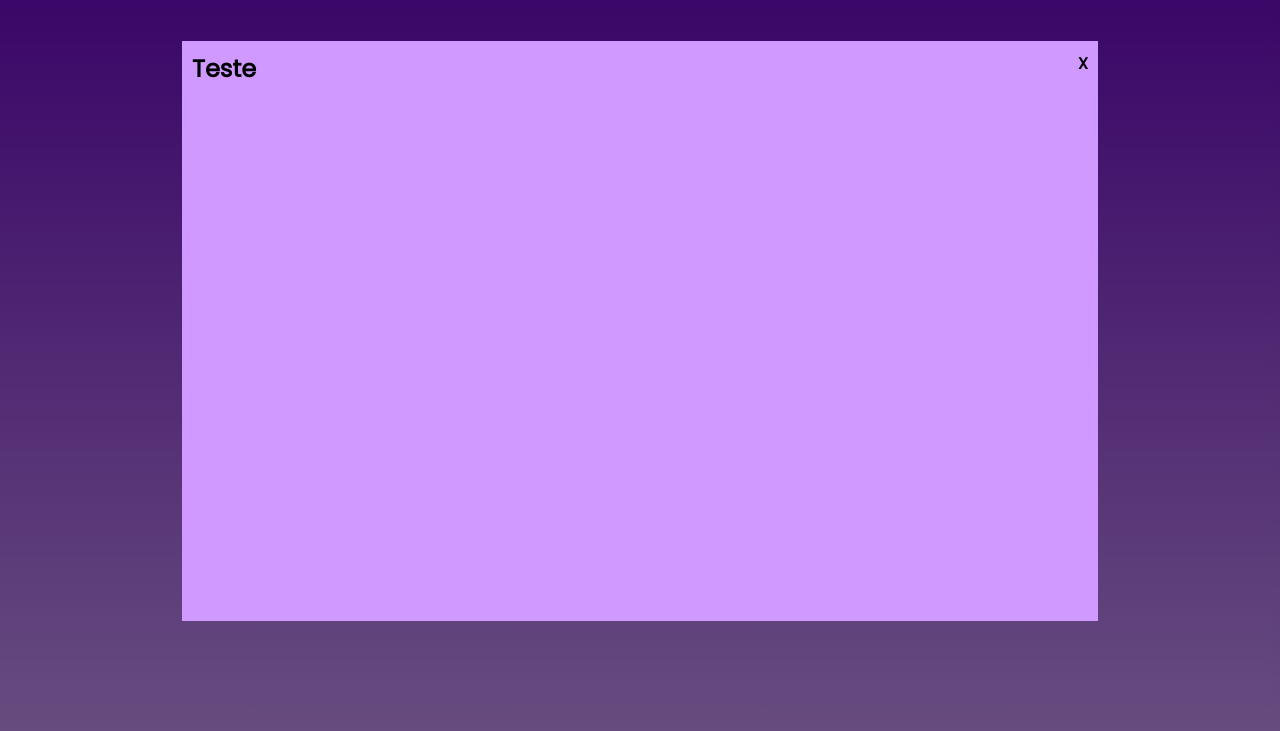
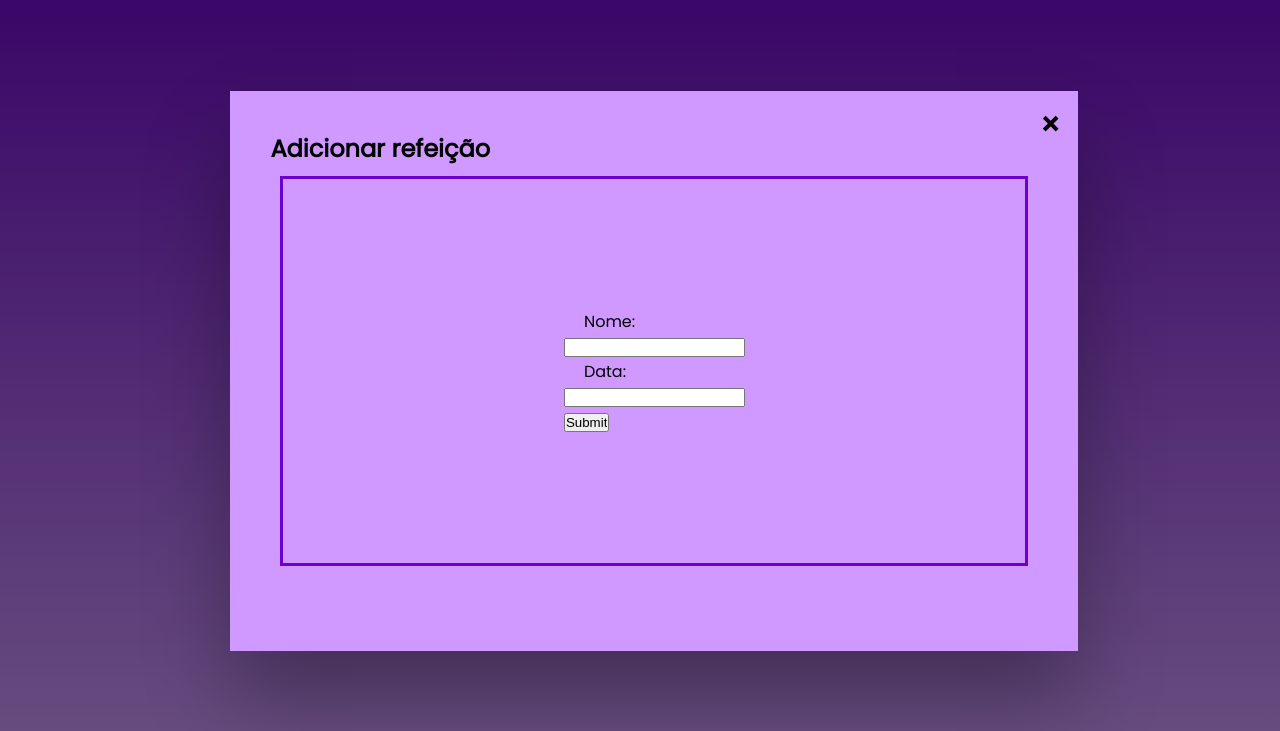
Before and after one commit to lsbernardes/minhacomida, a website: page index.html in a window 1280 px wide. Both pictures are taken after a click on the link "Acrescentar". Shown: the part 69-800 px from the top of the page. Drawn offline with Linux system fonts and the light colour scheme.

Commit message:
terceiro commit

```diff
--- a/index.html
+++ b/index.html
@@ -30,11 +30,20 @@
       </div>
     </div>
 
-    <div class="box-bg hidden">
-      <div class="box">
-        <h2>Teste</h2>
-        <span class="box-close">X</span>
+    <div class="box hidden">
+      <h2>Adicionar refeição</h2>
+      <span class="close">&times;</span>
+      <div class="box-add">
+        <form action="" class="form">
+          <label for="" class="label">Nome:</label> <br />
+          <input type="text" class="name" /> <br />
+          <label for="" class="label">Data:</label> <br />
+          <input type="text" class="data" /> <br />
+          <input type="submit" class="submit" /> <br />
+        </form>
       </div>
     </div>
+
+    <div class="overlay hidden"></div>
   </body>
 </html>
--- a/script.js
+++ b/script.js
@@ -1,6 +1,17 @@
 const acrescentar = document.querySelector('.btn-1');
-const background = document.querySelector('.box-bg');
+const overlay = document.querySelector('.overlay');
+const box = document.querySelector('.box');
+const closeBtn = document.querySelector('.close');
 
-acrescentar.addEventListener('click', () => {
-  background.classList.remove('hidden');
-});
+const abrirModal = () => {
+  overlay.classList.remove('hidden');
+  box.classList.remove('hidden');
+};
+const fecharModal = () => {
+  overlay.classList.add('hidden');
+  box.classList.add('hidden');
+};
+
+acrescentar.addEventListener('click', abrirModal);
+closeBtn.addEventListener('click', fecharModal);
+overlay.addEventListener('click', fecharModal);
--- a/style.css
+++ b/style.css
@@ -7,6 +7,9 @@ body {
   min-height: 100vh;
   background: linear-gradient(to top, #cf99ff, #6d00cc);
   font-family: Poppins;
+  position: relative;
+  /* display: flex;
+  flex-direction: flex-start; */
 }
 
 .nav {
@@ -27,8 +30,8 @@ body {
   padding: 3rem;
   min-height: 70vh;
 }
-.box-bg {
-  position: fixed;
+.overlay {
+  position: absolute;
   top: 0;
   left: 0;
   width: 100%;
@@ -39,21 +42,41 @@ body {
   align-items: center;
   min-height: 70vh;
   background-color: rgba(0, 0, 0, 0.5);
-  /* border: 5px solid #ec492c; */
+  z-index: 5;
 }
 .box {
-  position: relative;
-  height: 70%;
-  width: 70%;
+  position: absolute;
+  top: 20%;
+  left: 18%;
+  width: 60%;
+  height: 60%;
   background-color: #cf99ff;
-  padding: 10px;
+  padding: 40px;
+  align-items: center;
+  justify-content: center;
+  z-index: 10;
+  box-shadow: 0 3rem 5rem rgba(0, 0, 0, 0.3);
 }
-.box-close {
+.box-add {
+  display: flex;
+  flex-direction: column;
+  align-items: center;
+  justify-content: center;
+  border: 3px solid #6d00cc;
+  height: 80%;
+  margin: 10px;
+}
+/* .box-add * {
+  margin: 10px;
+} */
+.close {
   position: absolute;
   top: 10px;
   right: 10px;
+  font-size: 2rem;
   font-weight: bold;
   cursor: pointer;
+  padding: 0 8px;
 }
 .group {
   margin-top: 10px;
@@ -64,6 +87,7 @@ body {
 }
 .button {
   text-decoration: none;
+  min-width: 180px;
   padding: 30px 75px;
   border-radius: 5px;
   box-shadow: inset 0 0 0 0 #997cb3;
@@ -72,6 +96,36 @@ body {
   text-align: center;
   font-size: 1.5rem;
 }
+.btn-1 {
+  color: #fff;
+  background-color: rgb(80, 92, 104);
+}
+.btn-1:hover {
+  transition: 0.4s;
+  background-color: rgba(91, 105, 118, 1);
+}
+.btn-2 {
+  color: #000;
+  background-color: hsl(50, 100%, 50%);
+}
+.btn-2:hover {
+  transition: 0.4s;
+  background-color: hsla(50, 100%, 79%, 1);
+}
+.label {
+  margin: 20px;
+}
+.container h2 {
+  text-align: center;
+  color: aliceblue;
+  font-family: Poppins;
+}
+.hidden {
+  display: none;
+}
+
+/* MODELOS de botão em que o efeito desce
+
 .btn-1 {
   color: #fff;
   border: 4px solid rgb(80, 92, 104);
@@ -96,11 +150,4 @@ body {
   background-position: 0% 0%;
   color: rgb(80, 92, 104);
 }
-.container h2 {
-  text-align: center;
-  color: aliceblue;
-  font-family: Poppins;
-}
-.hidden {
-  display: none;
-}
+*/
```
